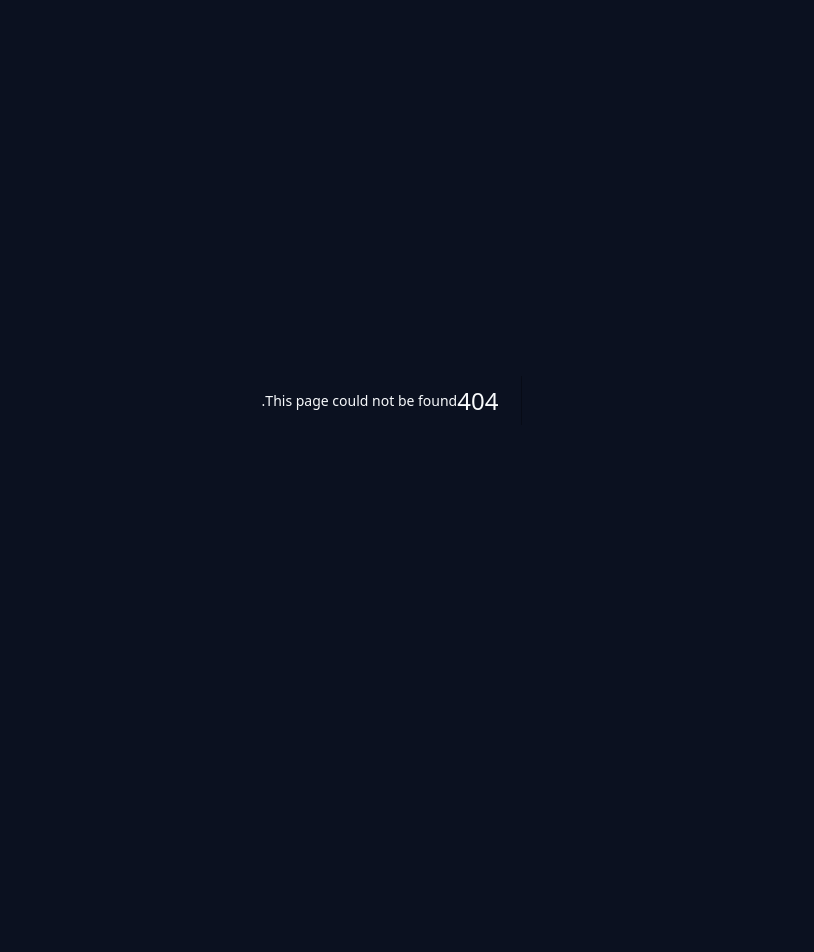
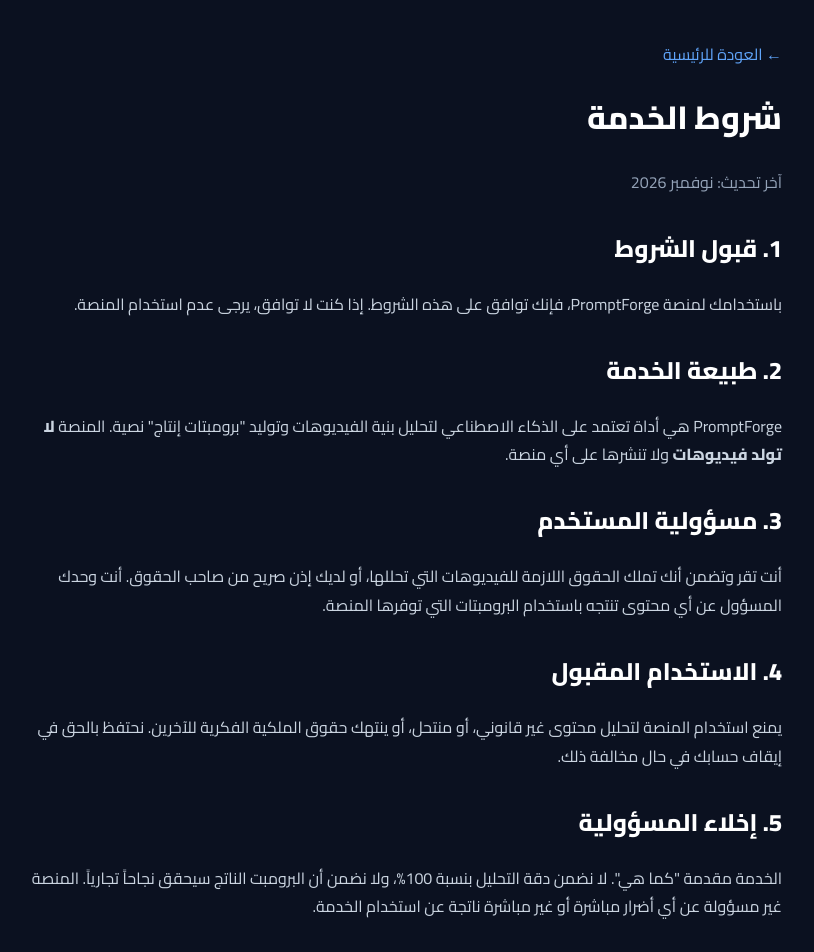
Before and after one commit to ezaer/promptforge, a Next.js app: page /terms in a window 1280 px wide. Before the commit this address had no page. Shown: the top 952 px of the page, without its empty margins (238-1052 px from the left). Before the commit the page ends 800 px from the top, so only its background shows below. Built offline with nearby package versions, Linux system fonts and the light colour scheme.

Commit message:
Add Terms of Service page

```diff
--- /dev/null
+++ b/app/terms/page.tsx
@@ -0,0 +1,29 @@
+import Link from 'next/link';
+
+export default function TermsPage() {
+  return (
+    <main style={{ maxWidth: '800px', margin: '0 auto', padding: '40px 20px', direction: 'rtl', lineHeight: '1.8', color: '#CBD5E1' }}>
+      <Link href="/" style={{ color: '#60A5FA', textDecoration: 'none' }}>← العودة للرئيسية</Link>
+      <h1 style={{ fontSize: '32px', fontWeight: 'bold', color: 'white', marginTop: '20px' }}>شروط الخدمة</h1>
+      <p style={{ color: '#94A3B8', marginBottom: '30px' }}>آخر تحديث: نوفمبر 2026</p>
+
+      <h2 style={{ color: 'white', marginTop: '30px' }}>1. قبول الشروط</h2>
+      <p>باستخدامك لمنصة PromptForge، فإنك توافق على هذه الشروط. إذا كنت لا توافق، يرجى عدم استخدام المنصة.</p>
+
+      <h2 style={{ color: 'white', marginTop: '30px' }}>2. طبيعة الخدمة</h2>
+      <p>PromptForge هي أداة تعتمد على الذكاء الاصطناعي لتحليل بنية الفيديوهات وتوليد "برومبتات إنتاج" نصية. المنصة <strong>لا تولد فيديوهات</strong> ولا تنشرها على أي منصة.</p>
+
+      <h2 style={{ color: 'white', marginTop: '30px' }}>3. مسؤولية المستخدم</h2>
+      <p>أنت تقر وتضمن أنك تملك الحقوق اللازمة للفيديوهات التي تحللها، أو لديك إذن صريح من صاحب الحقوق. أنت وحدك المسؤول عن أي محتوى تنتجه باستخدام البرومبتات التي توفرها المنصة.</p>
+
+      <h2 style={{ color: 'white', marginTop: '30px' }}>4. الاستخدام المقبول</h2>
+      <p>يمنع استخدام المنصة لتحليل محتوى غير قانوني، أو منتحل، أو ينتهك حقوق الملكية الفكرية للآخرين. نحتفظ بالحق في إيقاف حسابك في حال مخالفة ذلك.</p>
+
+      <h2 style={{ color: 'white', marginTop: '30px' }}>5. إخلاء المسؤولية</h2>
+      <p>الخدمة مقدمة "كما هي". لا نضمن دقة التحليل بنسبة 100%، ولا نضمن أن البرومبت الناتج سيحقق نجاحاً تجارياً. المنصة غير مسؤولة عن أي أضرار مباشرة أو غير مباشرة ناتجة عن استخدام الخدمة.</p>
+
+      <h2 style={{ color: 'white', marginTop: '30px' }}>6. التعديلات</h2>
+      <p>نحتفظ بالحق في تعديل هذه الشروط في أي وقت. سيتم إشعارك بالتغييرات الجوهرية عبر البريد الإلكتروني.</p>
+    </main>
+  );
+}
```
